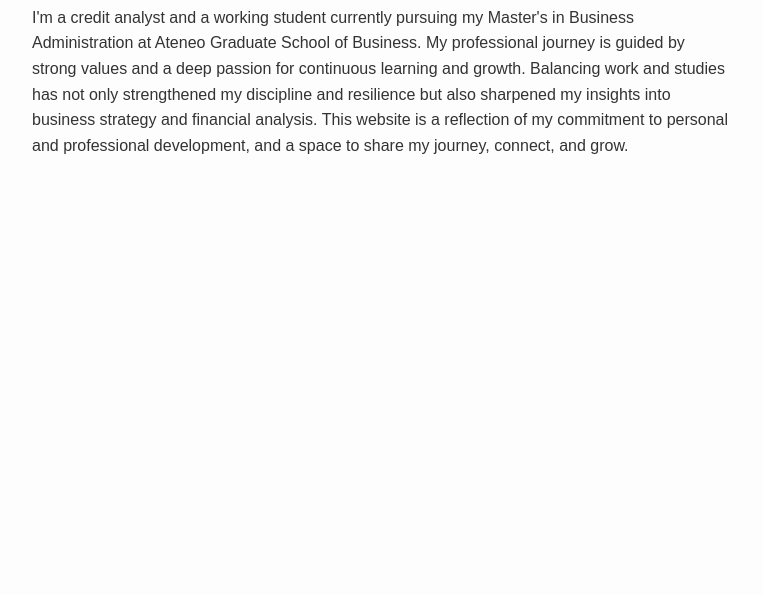
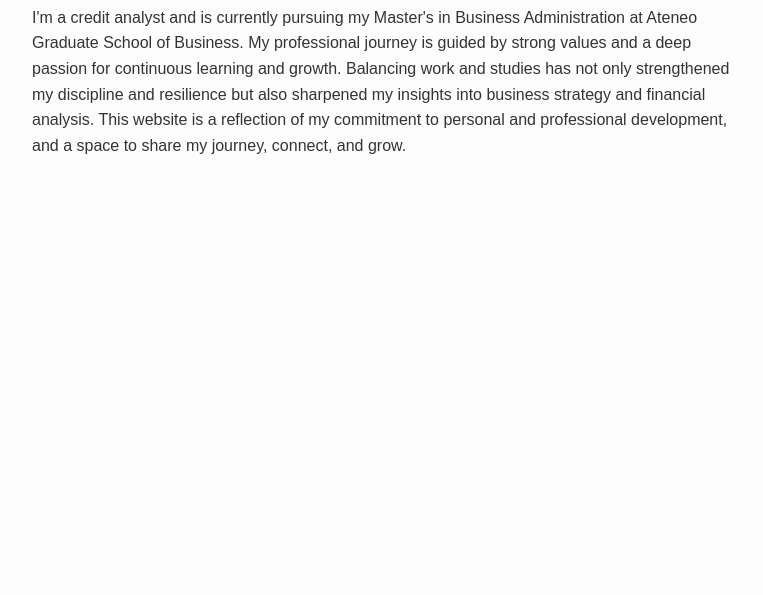
Before and after one commit to maureenjeann/maureenjeann.github.io, a plain HTML site: page index.html in a window 1280 px wide. Shown: the part 205-800 px from the top of the page, without its empty margins (258-1021 px from the left). Drawn offline with Linux system fonts and the light colour scheme.

Commit message:
Update index.html

```diff
--- a/index.html
+++ b/index.html
@@ -3,7 +3,7 @@
 <head>
   <meta charset="UTF-8" />
   <meta name="viewport" content="width=device-width, initial-scale=1.0" />
-  <title>Maureen Jeann - About Me</title>
+  <title>Maureen Jean - About Me</title>
   <style>
     body {
       font-family: Arial, sans-serif;
@@ -26,7 +26,7 @@
   <h1>Maureen Jeann</h1>
   <h2>About Me</h2>
   <p>
-    I'm a credit analyst and a working student currently pursuing my Master's in Business Administration at Ateneo Graduate School of Business. My professional journey is guided by strong values and a deep passion for continuous learning and growth. Balancing work and studies has not only strengthened my discipline and resilience but also sharpened my insights into business strategy and financial analysis. This website is a reflection of my commitment to personal and professional development, and a space to share my journey, connect, and grow.
+    I'm a credit analyst and is currently pursuing my Master's in Business Administration at Ateneo Graduate School of Business. My professional journey is guided by strong values and a deep passion for continuous learning and growth. Balancing work and studies has not only strengthened my discipline and resilience but also sharpened my insights into business strategy and financial analysis. This website is a reflection of my commitment to personal and professional development, and a space to share my journey, connect, and grow.
   </p>
 </body>
 </html>
```
